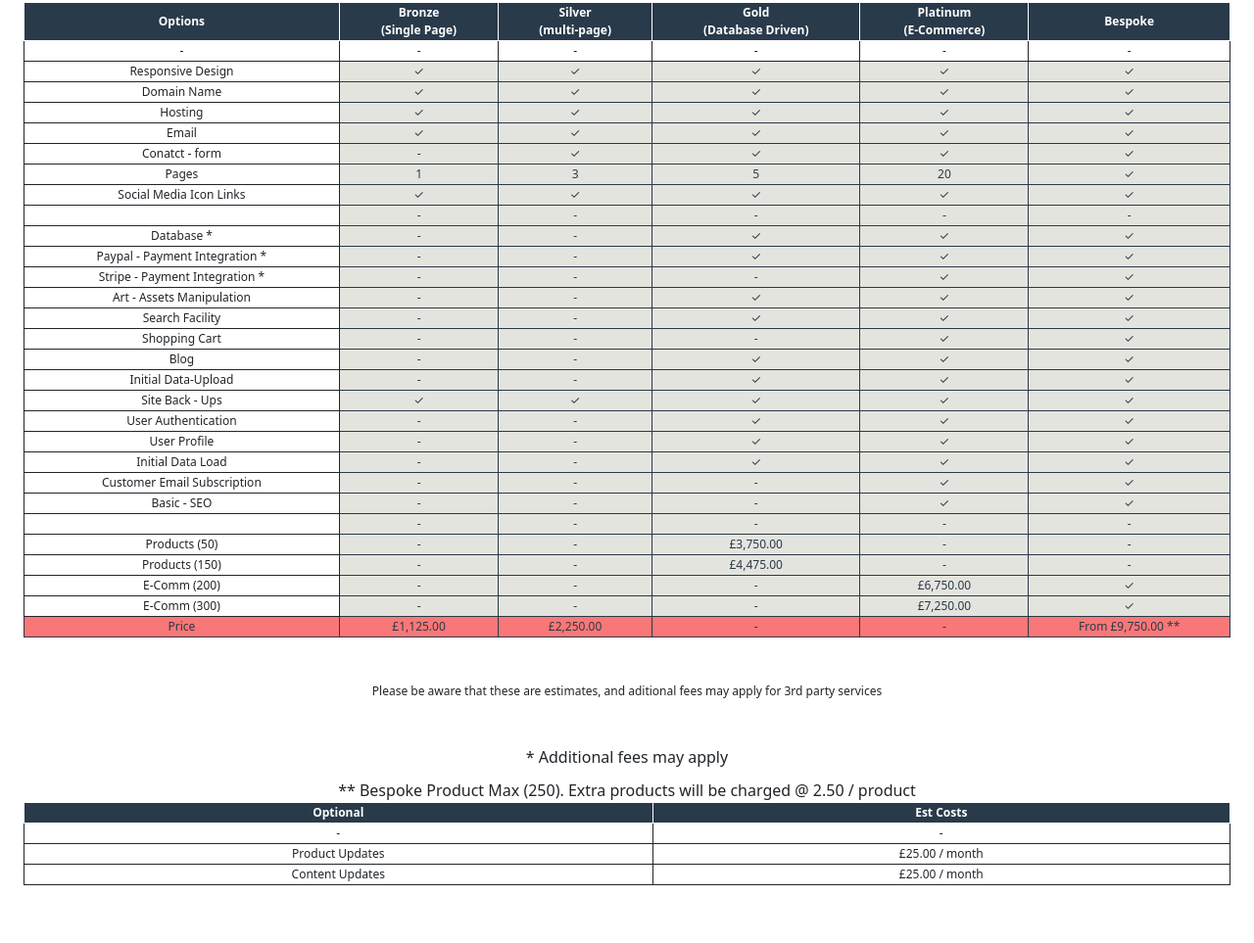
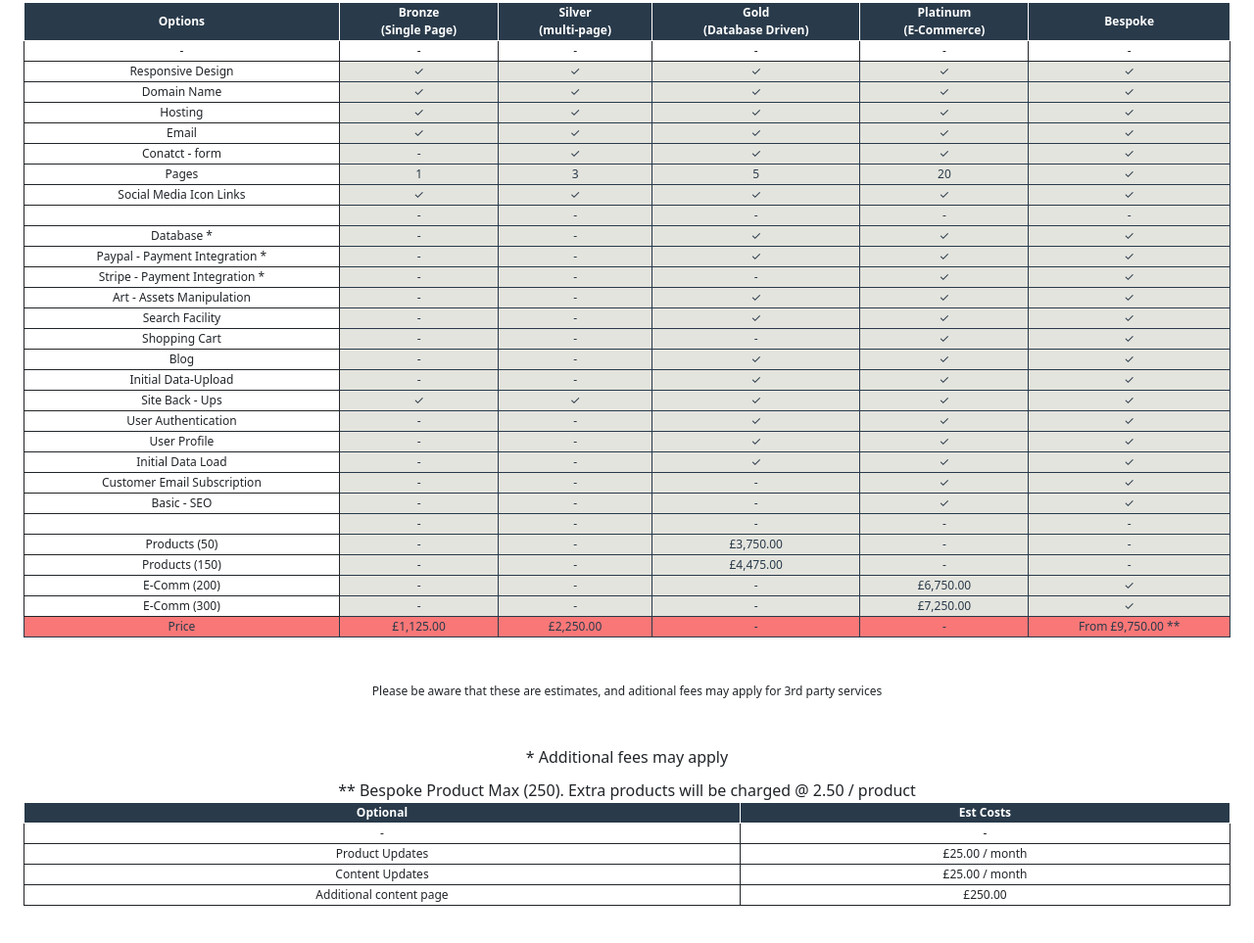
Before and after one commit to cofoeducistudent/P2, a plain HTML site: page price-guide.html in a window 1280 px wide. Shown: the part 618-1581 px from the top of the page at 98% size. Drawn offline with nearby package versions, Linux system fonts and the light colour scheme.

Commit message:
wip price structure tabel

```diff
--- a/price-guide.html
+++ b/price-guide.html
@@ -892,7 +892,8 @@
                         <div class="row">
                             <div class="col-12">
 
-                                <h2 class="my-5">Please be aware that these are estimates, and aditional fees may apply for 3rd party
+                                <h2 class="my-5">Please be aware that these are estimates, and aditional fees may apply
+                                    for 3rd party
                                     services</h2>
 
                                 <ul>
@@ -936,7 +937,14 @@
                                 </td>
                             </tr>
 
-
+                            <tr>
+                                <td class="tabspace">
+                                    Additional content page
+                                </td>
+                                <td class="tabspace">
+                                    £250.00
+                                </td>
+                            </tr>
 
 
 
```
Lines whose indentation alone changed are shown as unchanged.
